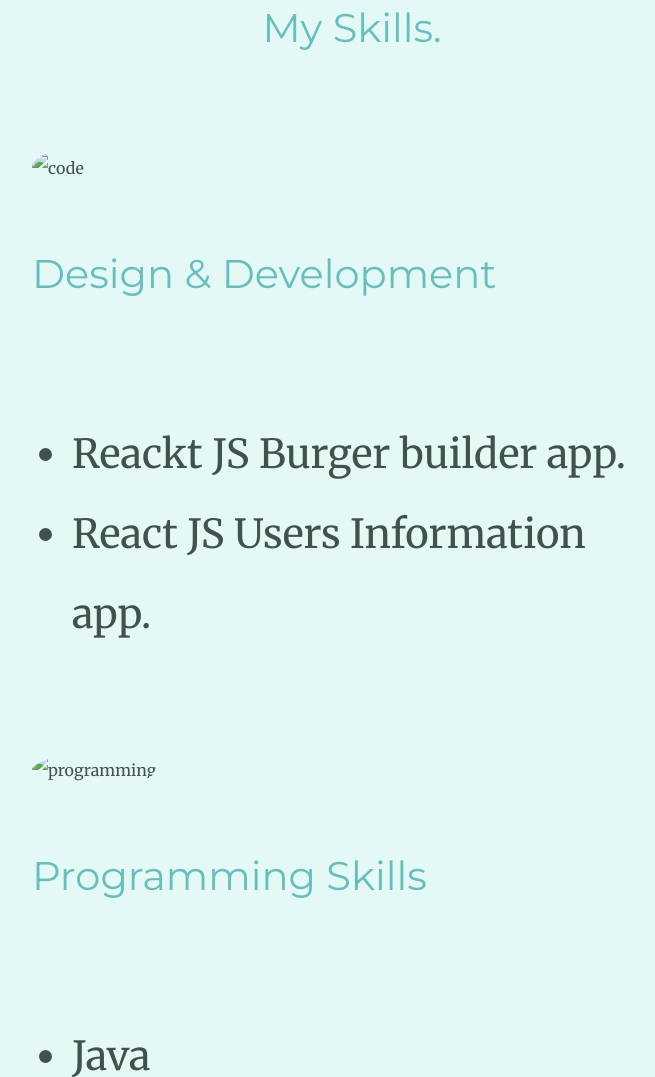
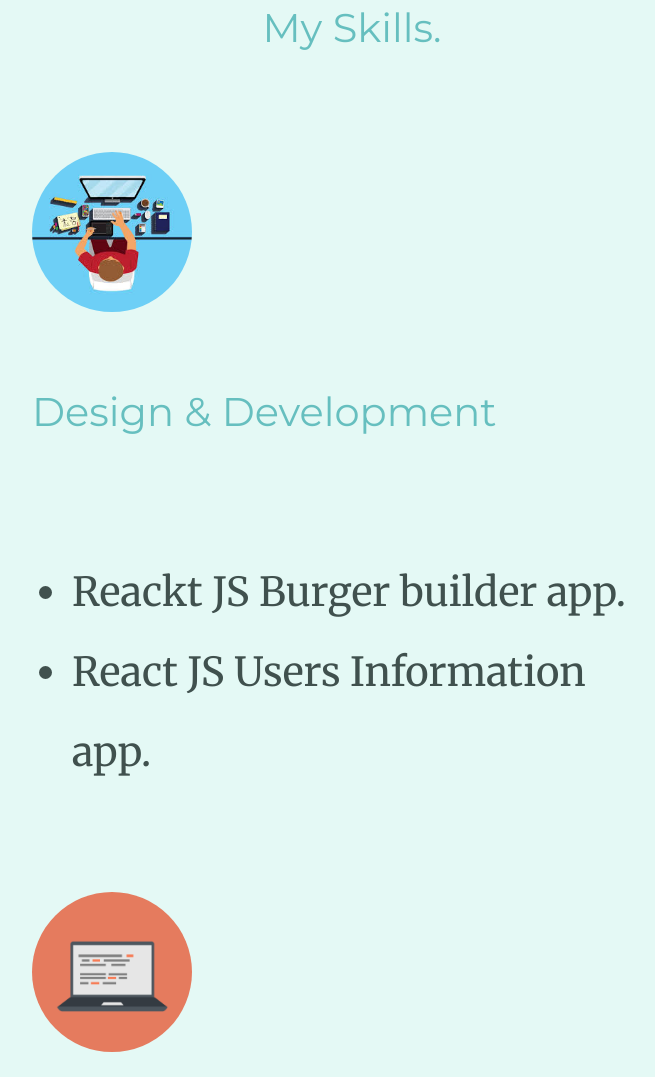
Before and after one commit to sylash005/Protfolio, a plain HTML site: page index.html in a window 1280 px wide. Shown: the part 2409-3486 px from the top of the page, without its empty margins (288-943 px from the left). Drawn offline with Linux system fonts and the light colour scheme; the site is published under a folder, as on GitHub Pages, so addresses that start at the root find nothing.

Commit message:
Update index.html

```diff
--- a/index.html
+++ b/index.html
@@ -30,7 +30,7 @@
       <div class="skills">
         <h2>My Skills.</h2>
         <div class="skill-row">
-          <img class="code" src="/Images/code.jpg" alt="code" />
+          <img class="code" src="Images/code.jpg" alt="code" />
           <h2>Design & Development</h2>
           <p class="intro">
            <ul>
@@ -46,7 +46,7 @@
         <div class="skill-row">
           <img
             class="programming"
-            src="/Images/computer.png"
+            src="Images/computer.png"
             alt="programming"
           />
           <h2>Programming Skills</h2>
```
